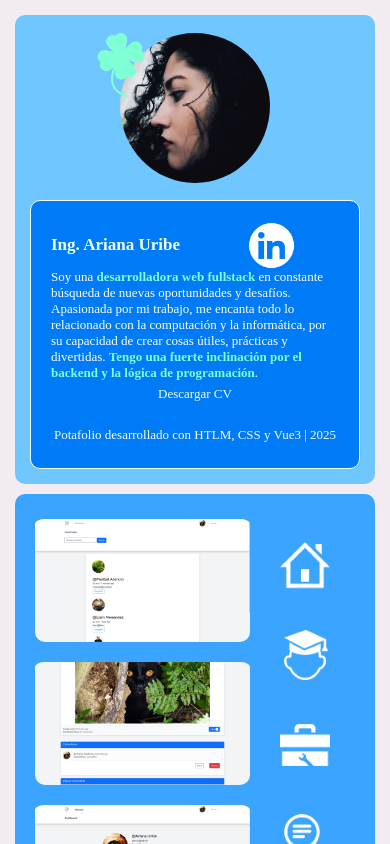
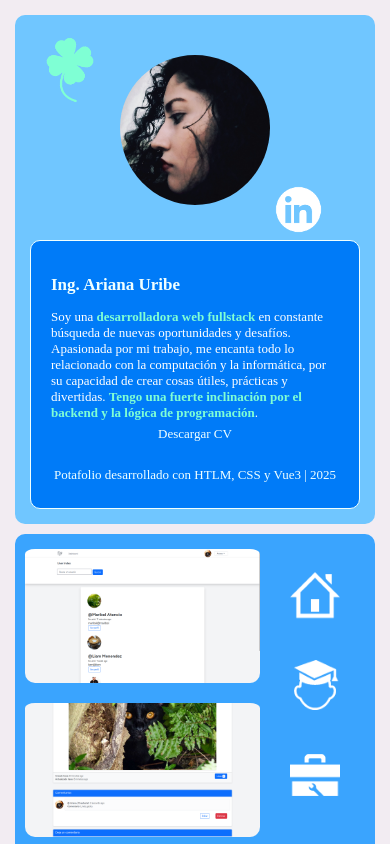
Before and after one commit to ArianaEsperanza19/Portafolio, a Vue app: page / in a window 390 px wide. Shown: the top 844 px of the page. Built offline with nearby package versions, Linux system fonts and the light colour scheme.

Commit message:
Ajustar paddings y posiciones de iconos linkedin y trebol

```diff
--- a/src/App.vue
+++ b/src/App.vue
@@ -5,11 +5,13 @@
 </head>
     <div class="grid-container">
         <div class="Personal">
+        <div id="referencia_trebol">
         <img id="trebol" src="assets/icons/trebol.png">
-            <div class="cajita-foto" id="foto">
-                <img src="assets/icons/avatar.jpg" alt="Ariana Uribe" class="perfil-img">
+        </div>
+            <div class="cajita-foto">
+                <img id="foto " src="assets/icons/avatar.jpg" alt="Ariana Uribe" class="perfil-img">
             </div>
-            <div id="cajita-linkedin"><a href="https://www.linkedin.com/in/ariana-uribe-b41938121/"><img src="assets/icons/linkedin.png" alt="Linkedin"></a></div>
+            <div id="cajita-linkedin"><a href="https://www.linkedin.com/in/ariana-uribe-b41938121/"><img id="linkedin" src="assets/icons/linkedin.png" alt="Linkedin"></a></div>
             <div class="cajita-info" id="info">
                 <Info />
             </div>
@@ -68,9 +70,8 @@ export default {
 <style>
 /* Estilos globales */
 html, body {
-  margin: 0;
-  padding: 0;
-font-family: 'Playfair Display', serif;
+  margin: 0; padding: 0;
+    font-family: 'Playfair Display', serif;
   background-color: #f2ecf2;
 }
 
@@ -79,7 +80,7 @@ font-family: 'Playfair Display', serif;
 	grid-template-columns: 1fr 3fr;
 	gap: 10px;
 	height: 80vh;
-margin: 10px;
+    margin: 10px;
 }
 
 .Personal {
@@ -93,11 +94,24 @@ margin: 10px;
 	padding: 15px;
 }
 
+#referencia_trebol {
+    position: relative;
+    right: 160px;
+    margin: 0;
+    padding: 0;
+}
+#cajita-linkedin {
+    position: relative;
+    left: 80px;
+    bottom: 60px;
+    margin: 0;
+    padding: 0;
+}
 /* Clases para los hijos de .Personal */
 .cajita-foto {
     border-radius: 10px;
     flex-grow: 1; /* Permite que el contenedor de la foto se estire */
-    display: flex;
+    display: absolute;
     align-items: center;
     justify-content: center;
     border-radius: 50%;
@@ -115,6 +129,7 @@ margin: 10px;
 
 /* Estilos de la imagen de perfil */
 .cajita-foto img {
+    position: relative;
     border-radius: 50%;
     max-width: 100%;
     max-height: 100%;
@@ -131,7 +146,7 @@ margin: 10px;
 	background-color: #3aa4fe;
 	border-radius: 10px;
 	gap: 20px;
-	padding: 20px;
+	padding: 10px;
 }
 
 .proyectos-wrapper {
@@ -197,23 +212,17 @@ img {
 
 #trebol {
     position: absolute;
-    top: 3%;
-    left: 1%;
     width: 70px;
     height: 70px;
 }
 
-#cajita-linkedin {
+#linkedin {
     position: absolute;
-    top: 25%;
-    left: 20%;
-}
-
-#cajita-linkedin img {
-
     width: 75px;
     height: 75px;
 }
+
+
 
 @media (max-width: 768px) {
 html body {
@@ -259,8 +268,8 @@ html body {
         left: 30%;
     }
     #cajita-linkedin {
-        top: 20%;
-        left: 59%;
+        top: -13%;
+        left: 15%;
     }
 }
 
@@ -271,8 +280,8 @@ html body {
         left: 22%;
     }
     #cajita-linkedin {
-        top:24%;
-        left: 60%;
+        top: -11%;
+        left: 20%;
     }
     .boton {
         padding: 10px;
--- a/src/components/Proyectos.vue
+++ b/src/components/Proyectos.vue
@@ -1,5 +1,5 @@
 <template>
-            <div class="proyectos-wrapper">
+  <div class="proyectos-wrapper">
     <div class="item-class">
       <img src="assets/project/usuarios.png" alt="">
     </div>
--- a/src/components/hobbies/Creativos.vue
+++ b/src/components/hobbies/Creativos.vue
@@ -33,9 +33,8 @@ export default {
   padding: 10px;
 }
 
-h3 {
+h3, h2{
   font-size: 1.5em;
-  margin-top: 1.5em;
   margin-bottom: 0.5em;
 }
 
--- a/src/components/hobbies/Desarrollo.vue
+++ b/src/components/hobbies/Desarrollo.vue
@@ -3,6 +3,9 @@
     <h2>Desarrollo</h2>
     <p>Me enfoco en el desarrollo personal y profesional a través de la adquisición de nuevas habilidades y conocimientos que complementan mi carrera.</p>
 
+    <div class="contenedor-horizontal">
+
+      <div class="contenido-texto-desarrollo">
         <h3>Áreas de Crecimiento 🌱</h3>
         <ul>
           <li>
@@ -22,11 +25,14 @@
             </ul>
           </li>
         </ul>
+      </div>
 
       <div class="galeria-libros-desarrollo">
         <img src="assets/gallery/babilonia.png" alt="Portada de El hombre más rico de Babilonia">
         <img src="assets/gallery/carnegie.webp" alt="Como ganar amigos e influir sobre las personas">
         <img src="assets/gallery/leyes.png" alt="Portada de Las 48 leyes del poder">
+      </div>
+
     </div>
   </div>
 </template>
@@ -41,16 +47,28 @@ export default {
 .seccion-desarrollo {
   color: azure;
   padding: 10px;
+  padding-bottom: 0px;
 }
 
-h1 {
-  font-size: 2.5em;
+h2 {
   margin-bottom: 0.5em;
+}
+/* Contenedor principal para el diseño horizontal */
+.contenedor-horizontal {
+  display: flex;
+  gap: 30px; /* Espacio entre el texto y las imágenes */
+  flex-wrap: wrap; /* Permite que los elementos se apilen en pantallas pequeñas */
+  align-items: flex-start;
+}
+
+.contenido-texto-desarrollo {
+  flex: 2; /* Ocupa el espacio disponible */
+  font-size: 14px;
 }
 
 h3 {
   font-size: 1.5em;
-  margin-top: 1.5em;
+  margin-top: 0; /* Eliminado el margen superior para un diseño más compacto */
   margin-bottom: 0.5em;
 }
 
@@ -70,24 +88,38 @@ li {
 
 /* Estilos de la galería de imágenes */
 .galeria-libros-desarrollo {
+  flex: 1; /* Ocupa el otro espacio disponible */
   display: flex;
+  flex-direction: column;
   justify-content: space-around;
+  align-items: center;
   flex-wrap: wrap;
-  gap: 15px;
-  margin-top: 2em;
+  height: 100%;
 }
 
 .galeria-libros-desarrollo img {
-  max-width: 30%;
+  max-width: 50%;
+  width: 100px;
   height: auto;
   border-radius: 8px;
   box-shadow: 0 4px 8px rgba(0, 0, 0, 0.2);
 }
 
-/* Para pantallas más pequeñas, las imágenes se apilan verticalmente */
+/* Para pantallas más pequeñas, se apila el texto y las imágenes */
 @media (max-width: 768px) {
+  .contenedor-horizontal {
+    flex-direction: column; /* Cambia a una disposición vertical */
+  }
   .galeria-libros-desarrollo img {
     max-width: 100%;
+    width: 80%;
+  }
+}
+
+@media (max-width: 480px) {
+  .galeria-libros-desarrollo img {
+    max-width: 100%;
+    width: 100%;
   }
 }
 </style>
--- a/src/components/hobbies/Estrategia.vue
+++ b/src/components/hobbies/Estrategia.vue
@@ -38,7 +38,6 @@ export default {
 
 h2, h3 {
   font-size: 1.5em;
-  margin-top: 1.5em;
   margin-bottom: 0.5em;
 }
 
--- a/src/components/hobbies/Tecno.vue
+++ b/src/components/hobbies/Tecno.vue
@@ -39,6 +39,9 @@ export default {
 .punto{
   color: aquamarine;
 }
+.intereses-tecnologia {
+  padding: 10px;
+}
   h3, h2, p, ul{
     color: azure;
   }
```
Lines whose indentation alone changed are shown as unchanged.
